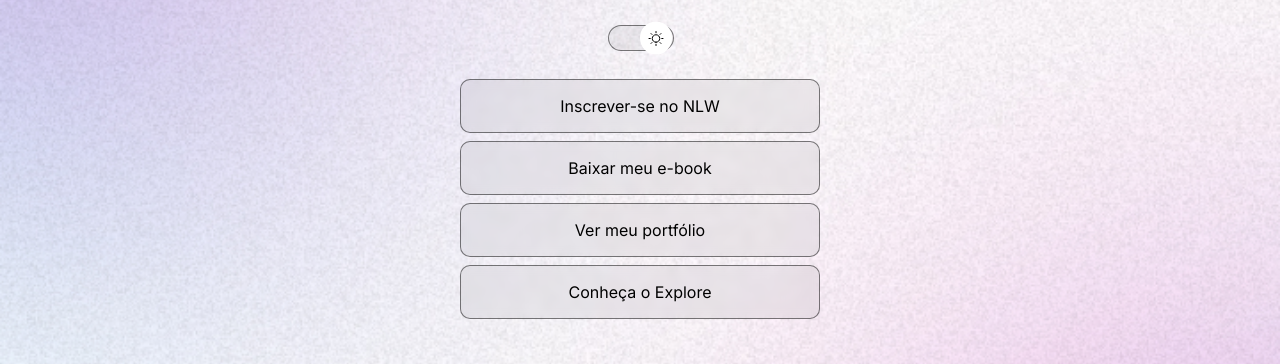
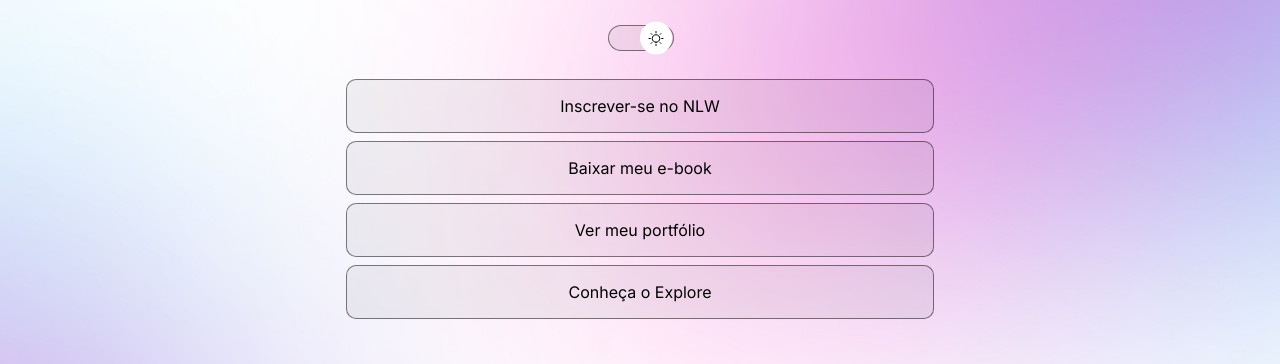
Before and after one commit to SAMPAIOCARLOS/Projeto-Discover, a plain HTML site: page index.html in a window 1280 px wide. Shown: the part 231-595 px from the top of the page. Drawn offline with nearby package versions, Linux system fonts and the light colour scheme.

Commit message:
alterações

```diff
--- a/style.css
+++ b/style.css
@@ -17,7 +17,7 @@
 
 .light{
   --text-color:black;
-  --bg-url: url(assets/bg-mobile-light.jpg);
+  --bg-url: url(assets/bg-desktop-light.jpg);
   --stroke-color: rgba(0, 0, 0, 0.5);
   --surface-color: rgba(0, 0, 0, 0.05);
   --surface-color-hover: rgba(0, 0, 0, 0.02);
@@ -30,7 +30,7 @@
   background-image: var(--bg-url);
   background-repeat: no-repeat;
   background-size: cover;
-  background-attachment: fixed;
+  /* background-attachment: fixed; */
   height: 92.5vh;
 
 }
@@ -41,7 +41,9 @@
 }
 
 main{
-  width: 360px;
+  width: 100%;
+  max-width: 588px;
+  min-width: 250px;
   margin: auto;
   margin-top: 56px;
   margin-right: auto;
```
